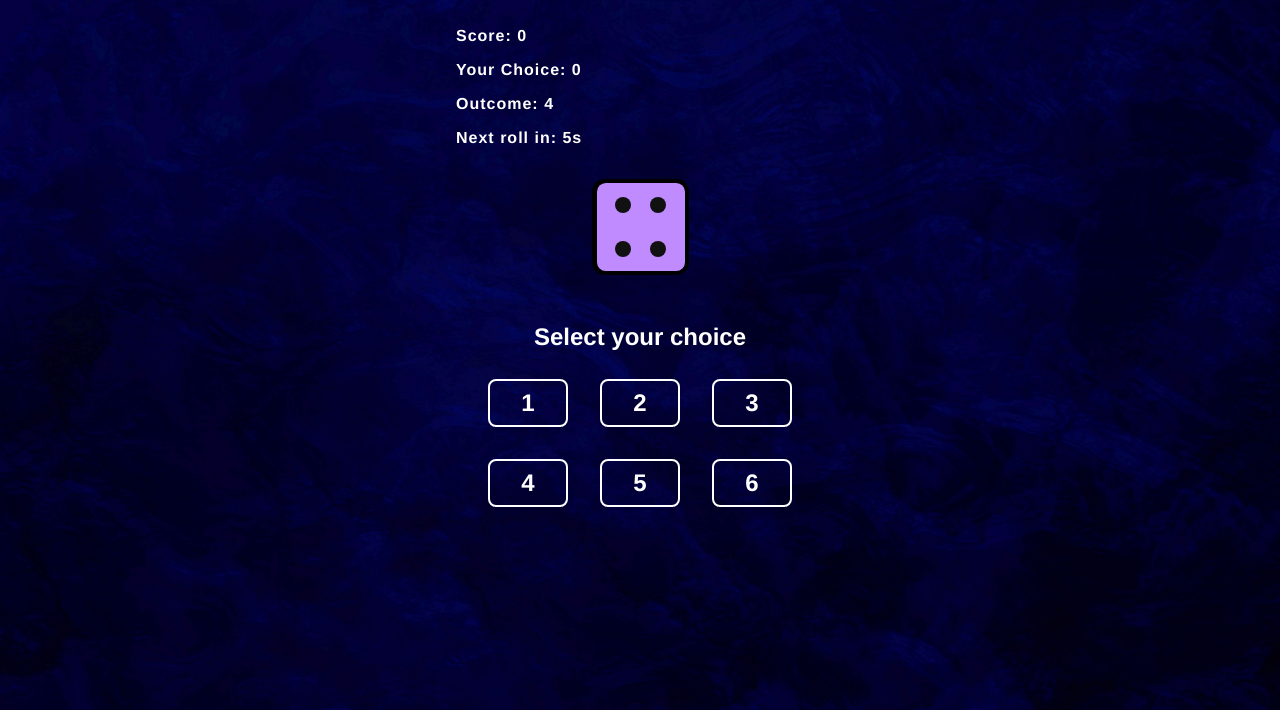
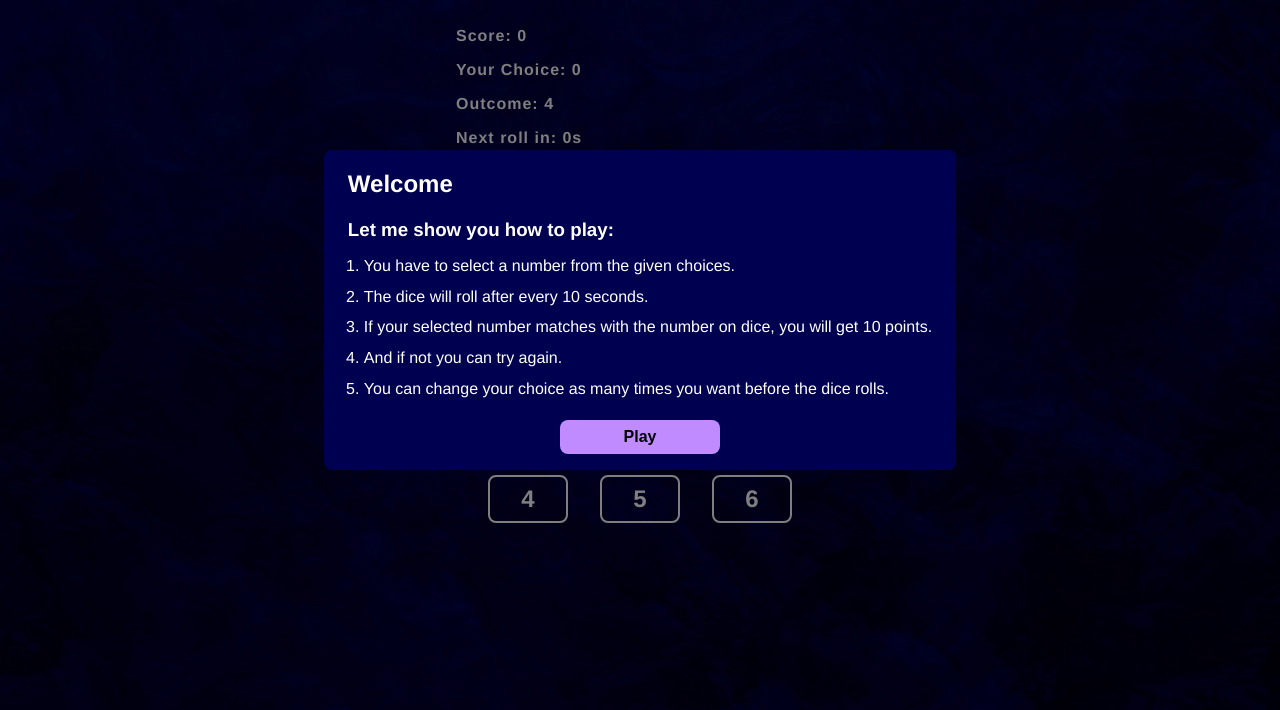
Before and after one commit to muhammmadarab/luck-roll, a plain HTML site: page index.html in a window 1280 px wide. Shown: the part 90-800 px from the top of the page. Drawn offline with Linux system fonts and the light colour scheme.

Commit message:
added modal for help

```diff
--- a/assets/css/choice.css
+++ b/assets/css/choice.css
@@ -4,7 +4,7 @@
   justify-content: center;
   flex-wrap: wrap;
   max-width: 25em;
-  margin-top: 3em;
+  margin-top: 4em;
 }
 
 .choice__title {
--- a/assets/css/general.css
+++ b/assets/css/general.css
@@ -47,14 +47,18 @@ body {
 /* message */
 .messageContainer{
   width: 100%;
+  position: relative;
 }
 
 .resultMessage {
   display: none;
   padding: 0.5em 0.7em;
   border-radius: 0.1em;
-  margin: 0.5em 0 2em;
+  width: 100%;
+  margin: 1em 0;
+  position: absolute;
   background-color: rgba(0, 0, 0, 0.4);
+  font-weight: bold;
   text-align: center;
 }
 
--- /dev/null
+++ b/assets/css/modal.css
@@ -0,0 +1,57 @@
+.modal__container {
+  display: flex;
+  justify-content: center;
+  align-items: center;
+  height: 100%;
+  width: 100%;
+  position: fixed;
+  background-color: rgba(0, 0, 0, 0.5);
+  z-index: 1000;
+}
+
+.modal {
+  background-color: #000050;
+  padding: 0.5em 1.5em;
+  border-radius: 0.5em;
+  margin: 0 0.5em;
+}
+
+.modal__title {
+  padding: 0.5em 0;
+}
+
+.modal__intro {
+  padding: 0.5em 0;
+}
+
+.modal__description li {
+  padding: 0.4em 0;
+  margin-left: 1em;
+}
+
+.play__btn {
+  display: flex;
+  justify-content: center;
+  padding: 0.5em;
+  width: 10em;
+  border: 0;
+  border-radius: 0.5em;
+  margin: 1em auto 0.5em;
+  background: #bf8bff;
+  font-weight: 600;
+  font-size: 1em;
+  cursor: pointer;
+  transition: all 0.3s ease;
+  -webkit-tap-highlight-color: transparent;
+}
+
+.play__btn:hover {
+  transform: scale(1.1);
+}
+.play__btn:active {
+  transform: scale(0.9);
+}
+
+.d-none {
+  display: none;
+}
--- a/assets/css/style.css
+++ b/assets/css/style.css
@@ -1,3 +1,4 @@
 @import url(./general.css);
+@import url(./modal.css);
 @import url(./dice.css);
 @import url(./choice.css);
--- a/assets/js/app.js
+++ b/assets/js/app.js
@@ -1,5 +1,9 @@
 // declaring the variables
 let score = 0;
+
+// collecting modal elements
+const modal = document.querySelector(".modal__container");
+const playBtn = document.querySelector(".play__btn");
 
 // collecting display elements
 const scoreDisplay = document.querySelector(".display__score > span");
@@ -147,7 +151,7 @@ const message = (result) => {
       "resultMessage--true",
       "resultMessage--false"
     );
-  }, 4000);
+  }, 3000);
 };
 
 // results
@@ -183,4 +187,10 @@ const initialize = () => {
   }, 11000);
 };
 
-initialize();
+// play
+playBtn.addEventListener("click", () => {
+  setTimeout(() => {
+    modal.classList.add("d-none");
+    initialize();
+  }, 500);
+});
--- a/index.html
+++ b/index.html
@@ -16,6 +16,22 @@
 </head>
 
 <body>
+    <div class="modal__container">
+        <div class="modal">
+            <h2 class="modal__title">Welcome</h2>
+            <h3 class="modal__intro">Let me show you how to play:</h3>
+            <ol class="modal__description">
+                <li>You have to select a number from the given choices.</li>
+                <li>The dice will roll after every 10 seconds.</li>
+                <li>If your selected number matches with the number on dice, you will get 10 points.</li>
+                <li>And if not you can try again.</li>
+                <li>You can change your choice as many times you want before the dice rolls.</li>
+            </ol>
+            <button class="play__btn">
+                Play
+            </button>
+        </div>
+    </div>
     <div class="container">
         <h1 class="game__title">Luck Roll - The Game</h1>
         <div class="display">
@@ -37,6 +53,9 @@
                     </span>
                 </div>
             </div>
+        </div>
+        <div class="messageContainer">
+            <p class="resultMessage"></p>
         </div>
         <div class="choices">
             <h2 class="choice__title">Select your choice</h2>
@@ -77,10 +96,6 @@
                 <input type="radio" id="six" name="choice">
             </div>
         </div>
-
-        <div class="messageContainer">
-            <p class="resultMessage">Your guess was right</p>
-        </div>
     </div>
 
     <!-- custom js -->
```
